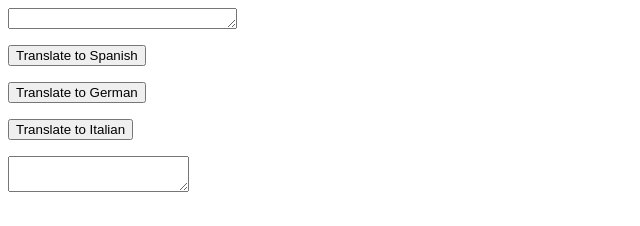
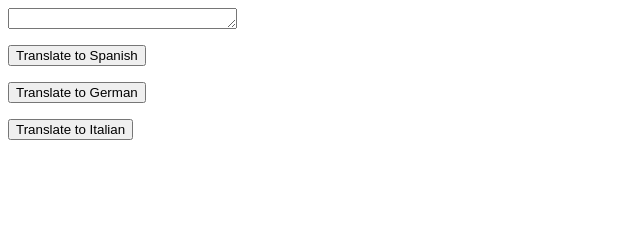
Before and after one commit to acumberlander/js-translator, a plain HTML site: page index.html in a window 1280 px wide. Shown: the whole page, without its empty margins (0-640 px from the left). Drawn offline with Linux system fonts and the light colour scheme.

Commit message:
deleted the extra textarea

```diff
--- a/index.html
+++ b/index.html
@@ -17,12 +17,6 @@
         <p><button id="german">Translate to German</button></p>
         <p><button id="italian">Translate to Italian</button></p>
     </div>
-    <div>
-            <label for="outputText" ></label>
-            <textarea id="outputText" name="outputText">
-
-            </textarea>
-        </div>
-    <script src="main.js"></script>
+    <script src="./main.js"></script>
 </body>
 </html>
```
